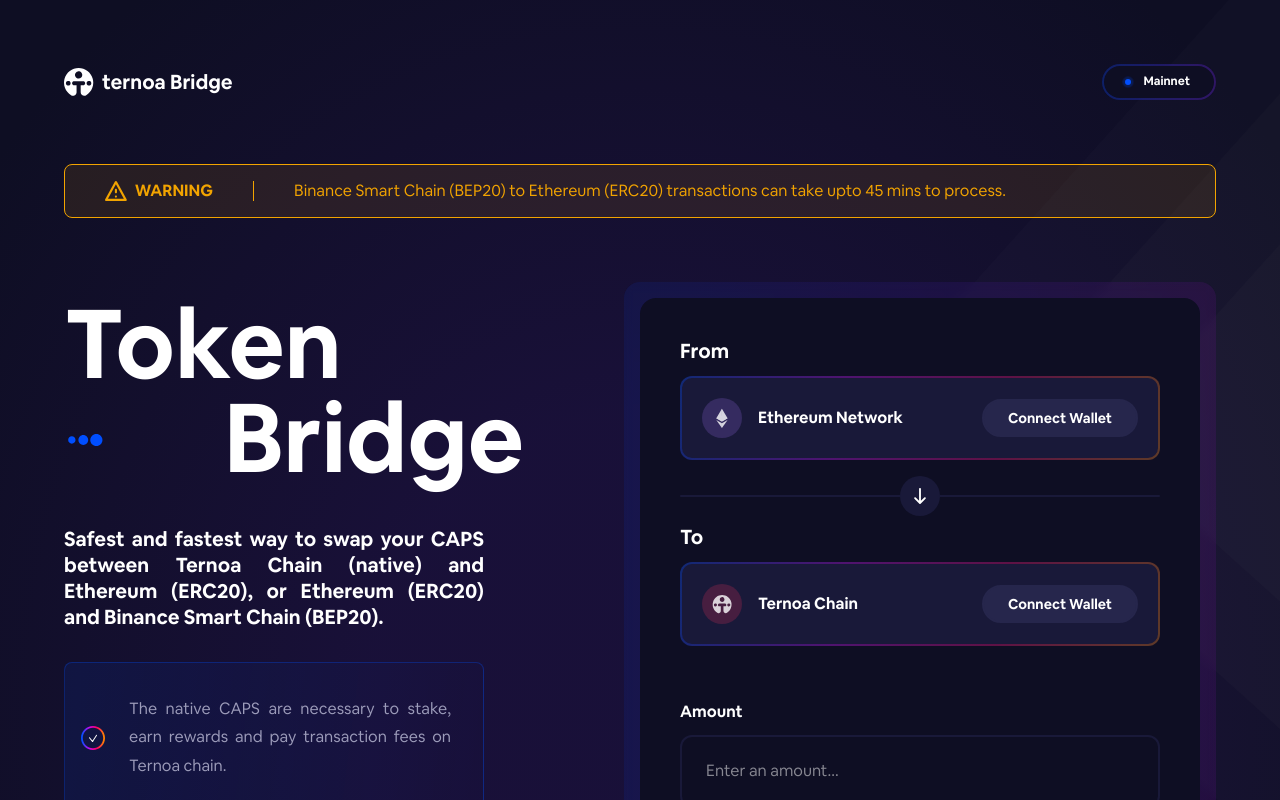
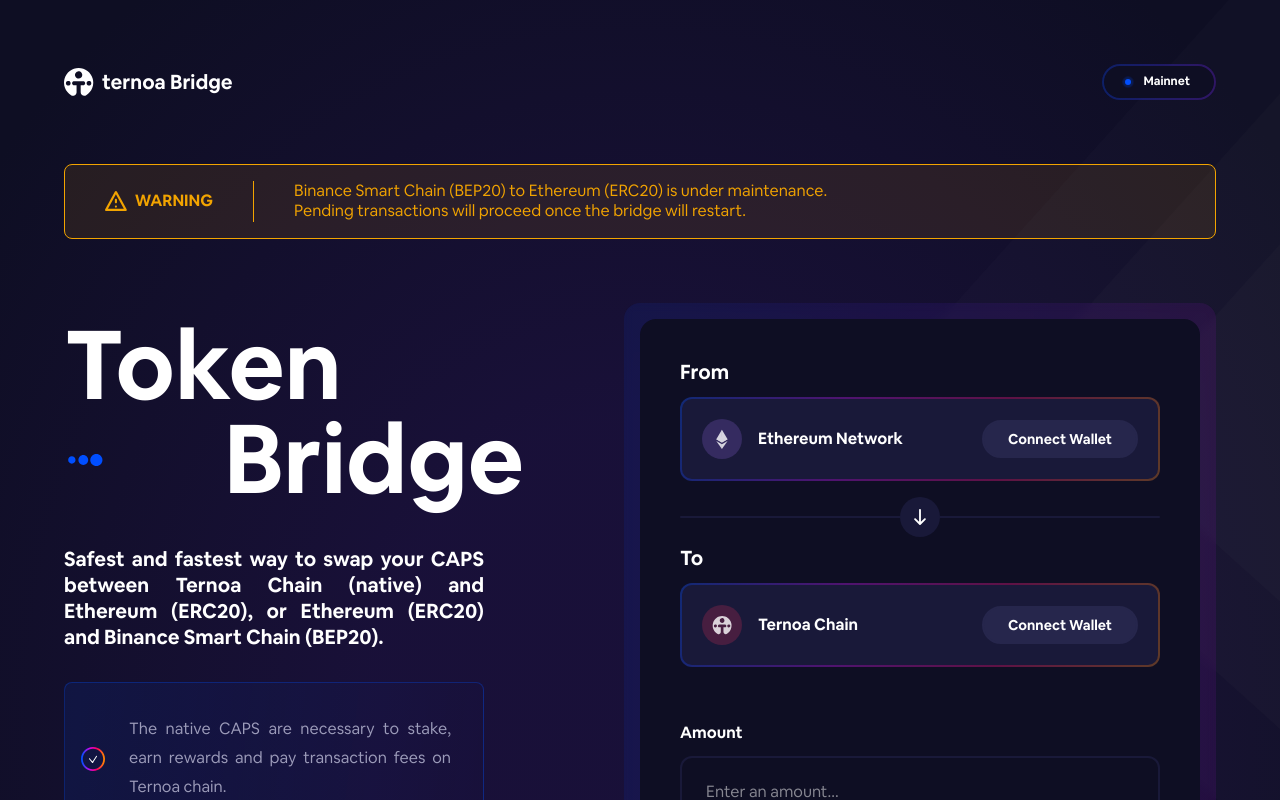
Before and after one commit to capsule-corp-ternoa/ternoa-bridge-front, a Next.js app: page / in a window 1280 px wide. Shown: the top 800 px of the page. Built offline with nearby package versions, Linux system fonts and the light colour scheme; no server answers.

Commit message:
task: Warning message adjusted

```diff
--- a/components/pages/Homepage/Homepage.tsx
+++ b/components/pages/Homepage/Homepage.tsx
@@ -95,7 +95,11 @@ const Homepage = () => {
               <Warning className={styles.warningIcon} />
               <div className={styles.warningLabel}>WARNING</div>
             </div>
-            <div className={styles.message}>Binance Smart Chain (BEP20) to Ethereum (ERC20) transactions can take upto 45 mins to process.</div>
+            <div className={styles.message}>
+              Binance Smart Chain (BEP20) to Ethereum (ERC20) is under maintenance.
+              <br />
+              Pending transactions will proceed once the bridge will restart.
+            </div>
           </div>
         </div>
       )}
```
